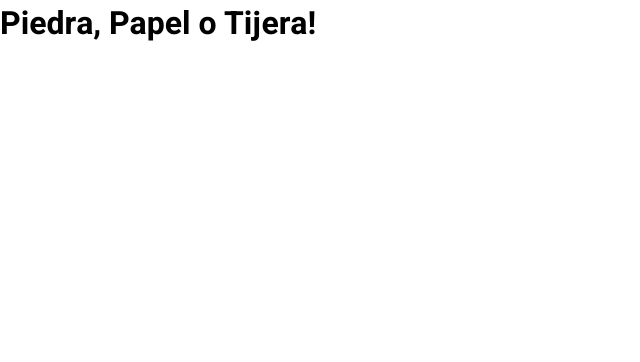
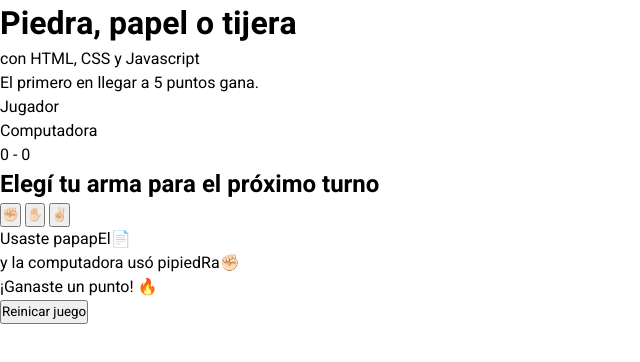
Before and after one commit to Jonatandb/HTML_PiedraPapelTijera, a plain HTML site: page index.html in a window 1280 px wide. Shown: the whole page, without its empty margins (0-640 px from the left). Drawn offline with Linux system fonts and the light colour scheme.

Commit message:
Add HTML structure

```diff
--- a/index.html
+++ b/index.html
@@ -10,6 +10,43 @@
     <script src="./js/app.js" defer></script>
   </head>
   <body>
-    <h1>Piedra, Papel o Tijera!</h1>
+    <header>
+      <h1>Piedra, papel o tijera</h1>
+      <p>con HTML, CSS y Javascript</p>
+    </header>
+
+    <main>
+      <p class="instrucciones" id="instrucciones">
+        El primero en llegar a 5 puntos gana.
+      </p>
+
+      <div class="marcador">
+        <p class="nombre nombre-jugador">Jugador</p>
+        <p class="nombre nombre-pc">Computadora</p>
+        <p class="puntos">
+          <span id="puntos-jugador">0</span>
+          <span>-</span>
+          <span id="puntos-pc">0</span>
+        </p>
+      </div>
+      <div class="elegi-tu-arma" id="elegi-tu-arma">
+        <h2>Elegí tu arma para el próximo turno</h2>
+        <div class="armas">
+          <button class="arma" id="piedra">✊🏻</button>
+          <button class="arma" id="papel">✋🏻</button>
+          <button class="arma" id="tijera">✌🏻</button>
+        </div>
+      </div>
+      <div class="mensaje" id="mensaje">
+        <p>
+          Usaste <span class="eleccion" id="eleccion-jugador">papapEl📄</span
+          ><br />
+          y la computadora usó
+          <span class="eleccion" id="eleccion-pc">pipiedRa✊🏻</span>
+        </p>
+        <p id="gana-punto">¡Ganaste un punto! 🔥</p>
+      </div>
+      <button class="btn" id="reiniciar">Reinicar juego</button>
+    </main>
   </body>
 </html>
```
